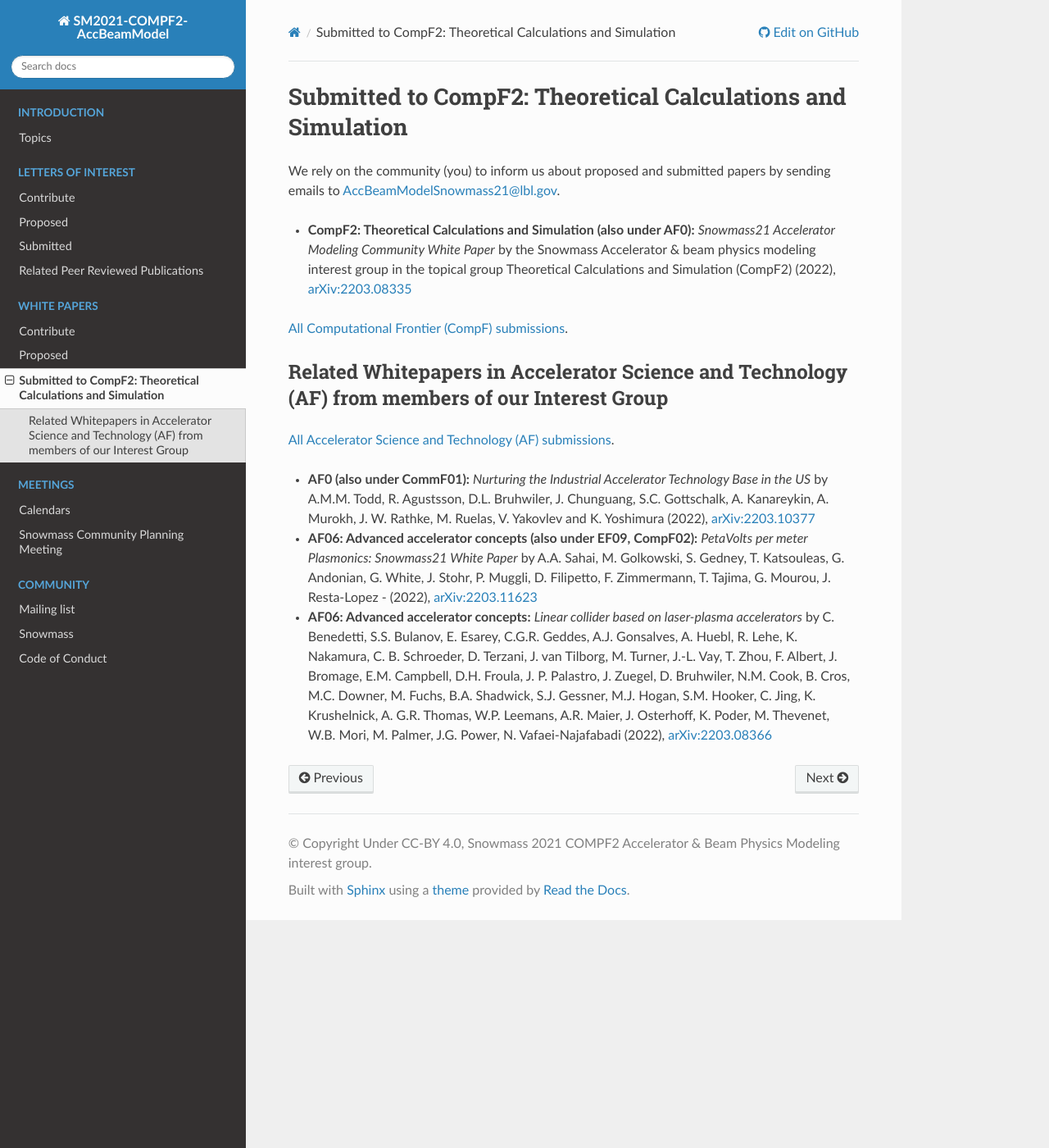
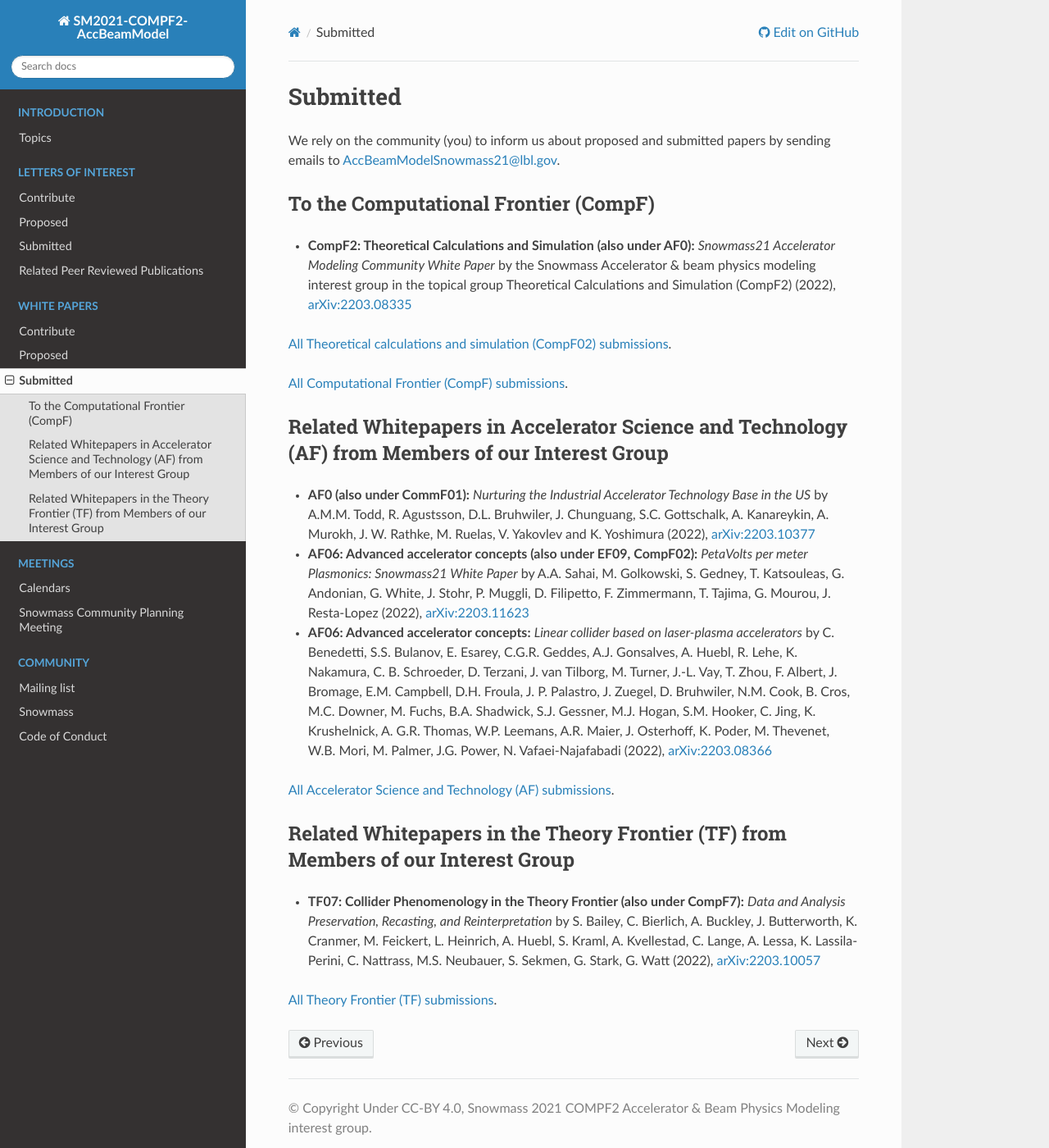
Before and after one commit to snowmass-compf2-accbeammodel/snowmass-compf2-accbeammodel.github.io, a Sphinx documentation site: the page built from docs/source/papers/submitted.rst, in a window 1280 px wide and 1400 px high. Shown: the whole window at 82% size. Built offline with Sphinx 7.4.7 and the Read the Docs theme 2.0.0, drawn with Linux system fonts in a browser that asks for light colours.

Commit message:
Reorder, Add Theory Frontier Section

```diff
--- a/docs/source/papers/submitted.rst
+++ b/docs/source/papers/submitted.rst
@@ -1,22 +1,35 @@
 .. _papers-submitted:
 
-Submitted to CompF2: Theoretical Calculations and Simulation
-============================================================
+Submitted
+=========
 
 We rely on the community (you) to inform us about proposed and submitted papers by sending emails to AccBeamModelSnowmass21@lbl.gov.
 
+To the Computational Frontier (CompF)
+"""""""""""""""""""""""""""""""""""""
+
 - **CompF2: Theoretical Calculations and Simulation (also under AF0):** *Snowmass21 Accelerator Modeling Community White Paper* by the Snowmass Accelerator & beam physics modeling interest group in the topical group Theoretical Calculations and Simulation (CompF2) (2022), `arXiv:2203.08335 <https://arxiv.org/abs/2203.08335>`__
+
+`All Theoretical calculations and simulation (CompF02) submissions <https://snowmass21.org/submissions/compf#compf02theoretical_calculations_and_simulation>`__.
 
 `All Computational Frontier (CompF) submissions <https://snowmass21.org/submissions/compf>`__.
 
 
-Related Whitepapers in Accelerator Science and Technology (AF) from members of our Interest Group
+Related Whitepapers in Accelerator Science and Technology (AF) from Members of our Interest Group
 """""""""""""""""""""""""""""""""""""""""""""""""""""""""""""""""""""""""""""""""""""""""""""""""
+
+- **AF0 (also under CommF01):** *Nurturing the Industrial Accelerator Technology Base in the US* by A.M.M. Todd, R. Agustsson, D.L. Bruhwiler, J. Chunguang, S.C. Gottschalk, A. Kanareykin, A. Murokh, J. W. Rathke, M. Ruelas, V. Yakovlev and K. Yoshimura (2022), `arXiv:2203.10377 <https://arxiv.org/abs/2203.10377>`__
+
+- **AF06: Advanced accelerator concepts (also under EF09, CompF02):** *PetaVolts per meter Plasmonics: Snowmass21 White Paper* by A.A. Sahai, M. Golkowski, S. Gedney, T. Katsouleas, G. Andonian, G. White, J. Stohr, P. Muggli, D. Filipetto, F. Zimmermann, T. Tajima, G. Mourou, J. Resta-Lopez (2022), `arXiv:2203.11623 <https://arxiv.org/abs/2203.11623>`__
+
+- **AF06: Advanced accelerator concepts:** *Linear collider based on laser-plasma accelerators* by C. Benedetti, S.S. Bulanov, E. Esarey, C.G.R. Geddes, A.J. Gonsalves, A. Huebl, R. Lehe, K. Nakamura, C. B. Schroeder, D. Terzani, J. van Tilborg, M. Turner, J.-L. Vay, T. Zhou, F. Albert, J. Bromage, E.M. Campbell, D.H. Froula, J. P. Palastro, J. Zuegel, D. Bruhwiler, N.M. Cook, B. Cros, M.C. Downer, M. Fuchs, B.A. Shadwick, S.J. Gessner, M.J. Hogan, S.M. Hooker, C. Jing, K. Krushelnick, A. G.R. Thomas, W.P. Leemans, A.R. Maier, J. Osterhoff, K. Poder, M. Thevenet, W.B. Mori, M. Palmer, J.G. Power, N. Vafaei-Najafabadi (2022), `arXiv:2203.08366 <https://arxiv.org/abs/2203.08366>`__
 
 `All Accelerator Science and Technology (AF) submissions <https://snowmass21.org/submissions/af>`__.
 
-- **AF0 (also under CommF01):** *Nurturing the Industrial Accelerator Technology Base in the US* by A.M.M. Todd, R. Agustsson, D.L. Bruhwiler, J. Chunguang, S.C. Gottschalk, A. Kanareykin, A. Murokh, J. W. Rathke, M. Ruelas, V. Yakovlev and K. Yoshimura (2022), `arXiv:2203.10377 <https://arxiv.org/abs/2203.10377>`__
 
-- **AF06: Advanced accelerator concepts (also under EF09, CompF02):** *PetaVolts per meter Plasmonics: Snowmass21 White Paper* by A.A. Sahai, M. Golkowski, S. Gedney, T. Katsouleas, G. Andonian, G. White, J. Stohr, P. Muggli, D. Filipetto, F. Zimmermann, T. Tajima, G. Mourou, J. Resta-Lopez -  (2022), `arXiv:2203.11623 <https://arxiv.org/abs/2203.11623>`__
+Related Whitepapers in the Theory Frontier (TF) from Members of our Interest Group
+""""""""""""""""""""""""""""""""""""""""""""""""""""""""""""""""""""""""""""""""""
 
-- **AF06: Advanced accelerator concepts:** *Linear collider based on laser-plasma accelerators* by C. Benedetti, S.S. Bulanov, E. Esarey, C.G.R. Geddes, A.J. Gonsalves, A. Huebl, R. Lehe, K. Nakamura, C. B. Schroeder, D. Terzani, J. van Tilborg, M. Turner, J.-L. Vay, T. Zhou, F. Albert, J. Bromage, E.M. Campbell, D.H. Froula, J. P. Palastro, J. Zuegel, D. Bruhwiler, N.M. Cook, B. Cros, M.C. Downer, M. Fuchs, B.A. Shadwick, S.J. Gessner, M.J. Hogan, S.M. Hooker, C. Jing, K. Krushelnick, A. G.R. Thomas, W.P. Leemans, A.R. Maier, J. Osterhoff, K. Poder, M. Thevenet, W.B. Mori, M. Palmer, J.G. Power, N. Vafaei-Najafabadi (2022), `arXiv:2203.08366 <https://arxiv.org/abs/2203.08366>`__
+- **TF07: Collider Phenomenology in the Theory Frontier (also under CompF7):** *Data and Analysis Preservation, Recasting, and Reinterpretation* by S. Bailey, C. Bierlich, A. Buckley, J. Butterworth, K. Cranmer, M. Feickert, L. Heinrich, A. Huebl, S. Kraml, A. Kvellestad, C. Lange, A. Lessa, K. Lassila-Perini, C. Nattrass, M.S. Neubauer, S. Sekmen, G. Stark, G. Watt (2022), `arXiv:2203.10057 <https://arxiv.org/abs/2203.10057>`__
+
+`All Theory Frontier (TF) submissions <https://snowmass21.org/submissions/tf>`__.
```
